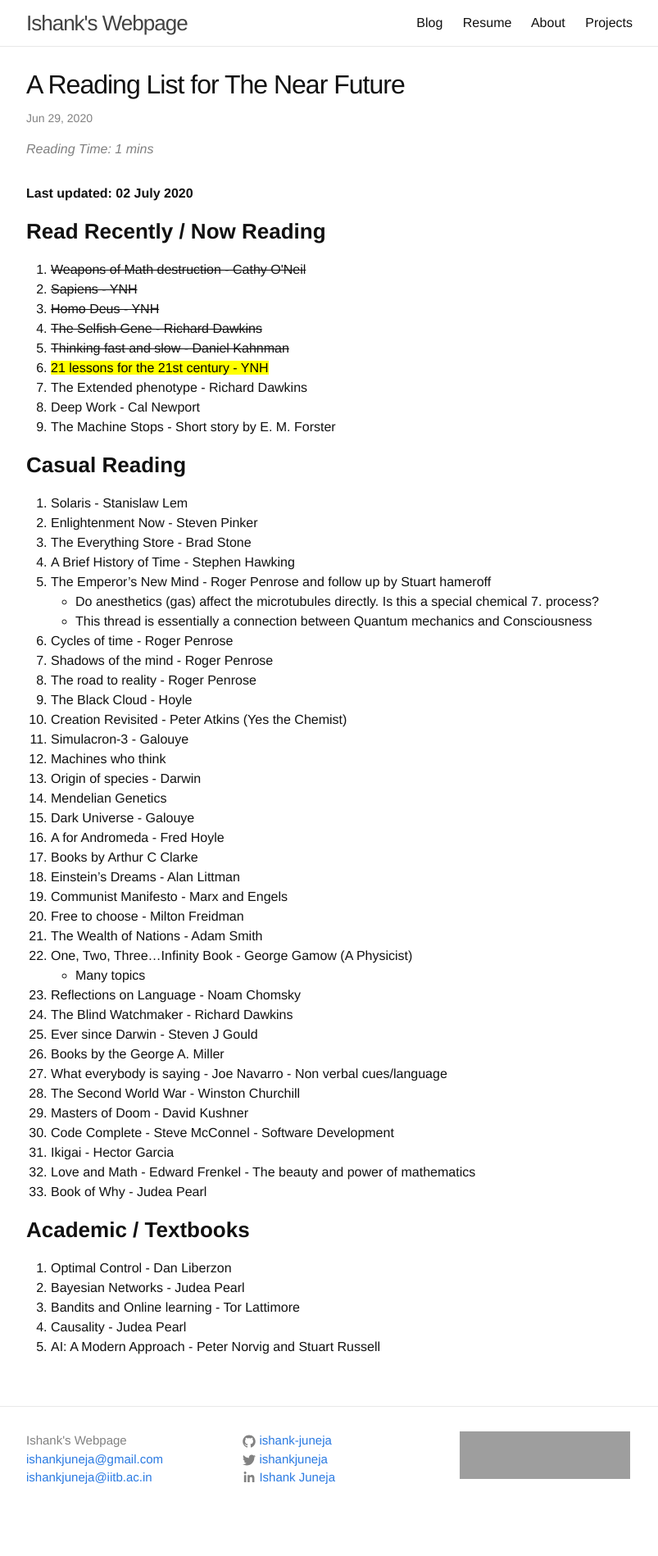
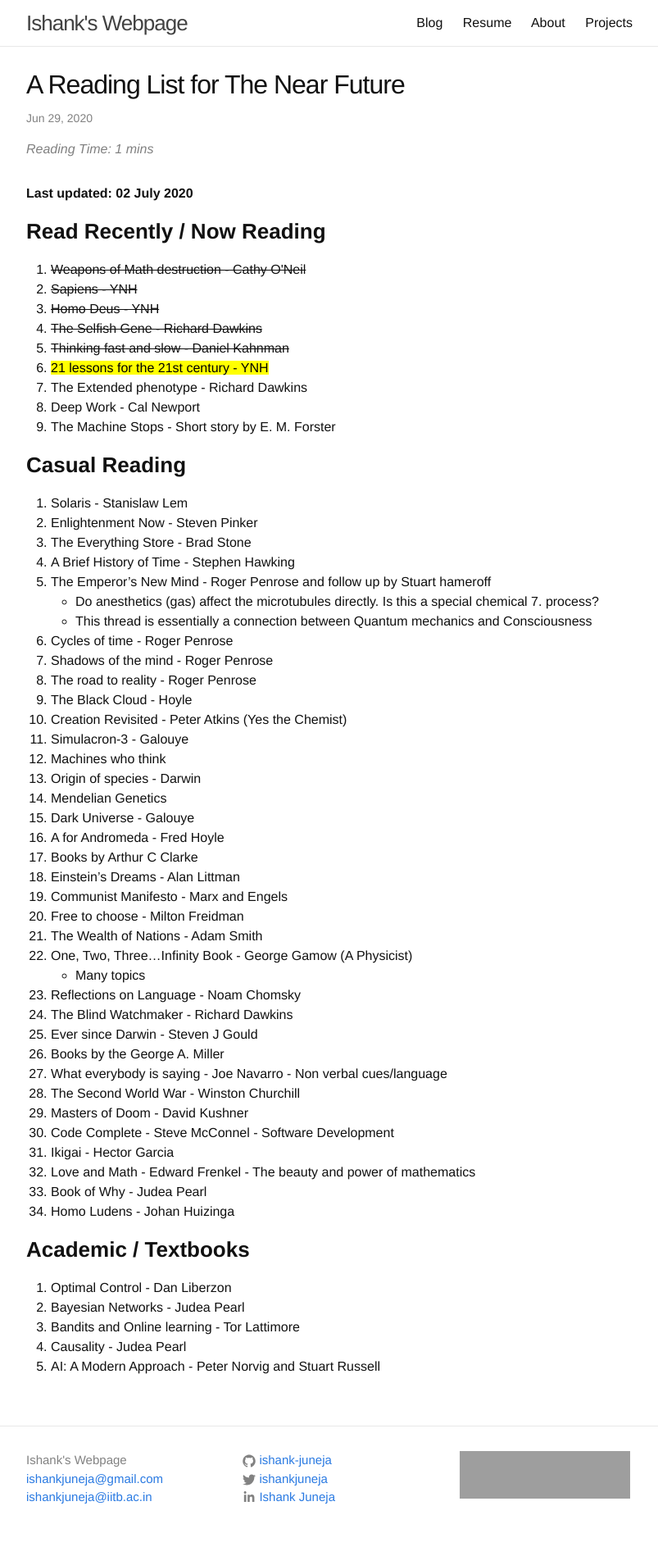
Before and after one commit to ishank-juneja/ishank-juneja.github.io, a Jekyll site: the page built from _posts/blog/miscellaneous/2020-06-29-reading.md, in a window 1280 px wide. Shown: the whole page at 82% size, without its empty margins (238-1041 px from the left). Built offline with Jekyll 4.4.1, drawn with Linux system fonts in a browser that asks for light colours; a script that is not in the unit is left out; comment, search, counter and statistics services are not loaded; before the commit the page ends 1874 px from its top, so only the background shows below that; grey boxes are pictures that could not be loaded.

Commit message:
reading list update

```diff
--- a/_posts/blog/miscellaneous/2020-06-29-reading.md
+++ b/_posts/blog/miscellaneous/2020-06-29-reading.md
@@ -59,6 +59,7 @@ Book - George Gamow (A Physicist)
 32. Ikigai - Hector Garcia
 33. Love and Math - Edward Frenkel - The beauty and power of mathematics
 34. Book of Why - Judea Pearl
+35. Homo Ludens - Johan Huizinga
 
 ### **Academic / Textbooks**
 1. Optimal Control - Dan Liberzon
```
